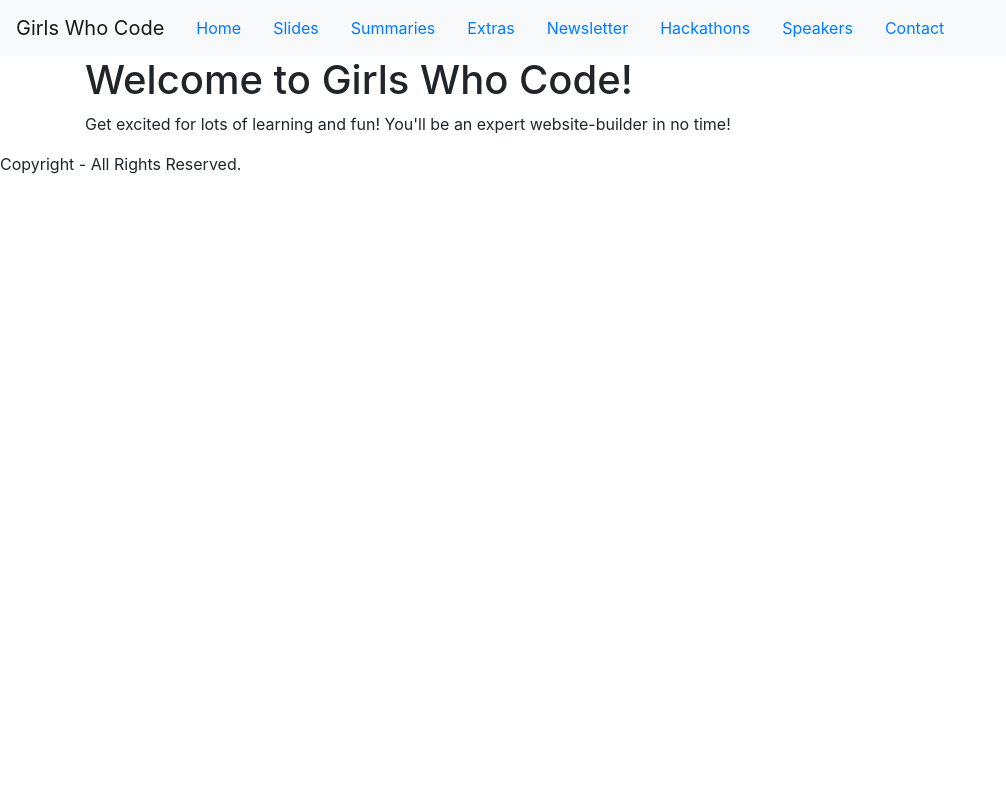
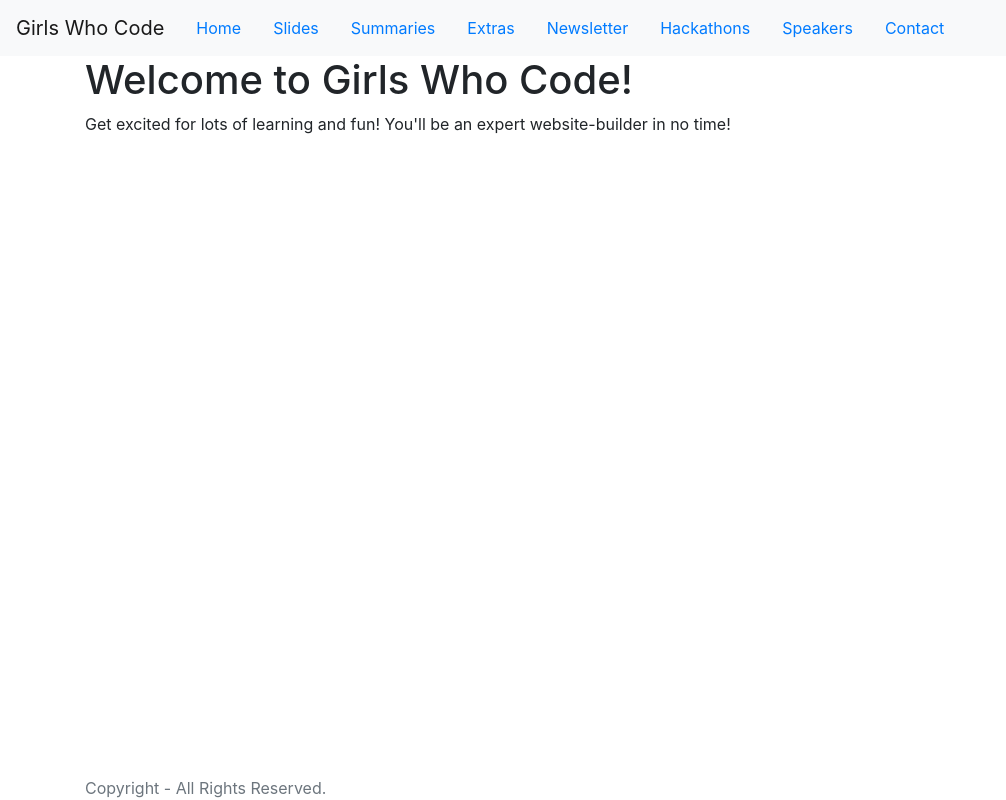
Before and after one commit to fine-code/girls-who-code, a plain HTML site: page index.html in a window 1280 px wide. Shown: the whole page, without its empty margins (0-1006 px from the left). Drawn offline with nearby package versions, Linux system fonts and the light colour scheme.

Commit message:
made footer stick to bottom

```diff
--- a/index.html
+++ b/index.html
@@ -5,7 +5,6 @@
   <meta charset="utf-8">
   <meta name="viewport" content="width=device-width, initial-scale=1, shrink-to-fit=no">
   <link rel="stylesheet" href="https://stackpath.bootstrapcdn.com/bootstrap/4.5.0/css/bootstrap.min.css" integrity="sha384-9aIt2nRpC12Uk9gS9baDl411NQApFmC26EwAOH8WgZl5MYYxFfc+NcPb1dKGj7Sk" crossorigin="anonymous">
-</head>
 <body>
 
       <nav class="navbar navbar-expand-sm navbar-light bg-light">
@@ -32,8 +31,10 @@
     <p>Get excited for lots of learning and fun! You'll be an expert website-builder in no time!</p>
   </div>
 
-  <footer>
-    <p>Copyright - All Rights Reserved.</p>
+  <footer class="fixed-bottom">
+    <div class="container footer-copyright">
+      <span class="text-muted">Copyright - All Rights Reserved.</span>
+    </div>
   </footer>
 
   <script src="https://code.jquery.com/jquery-3.5.1.slim.min.js" integrity="sha384-DfXdz2htPH0lsSSs5nCTpuj/zy4C+OGpamoFVy38MVBnE+IbbVYUew+OrCXaRkfj" crossorigin="anonymous"></script>
```
Also changed, not shown: contact.html (+7 -0 lines), extras.html (+7 -0 lines), hackathons.html (+7 -0 lines), newsletters.html (+7 -0 lines), slides.html (+7 -0 lines), speakers.html (+7 -0 lines), summaries.html (+7 -0 lines).
